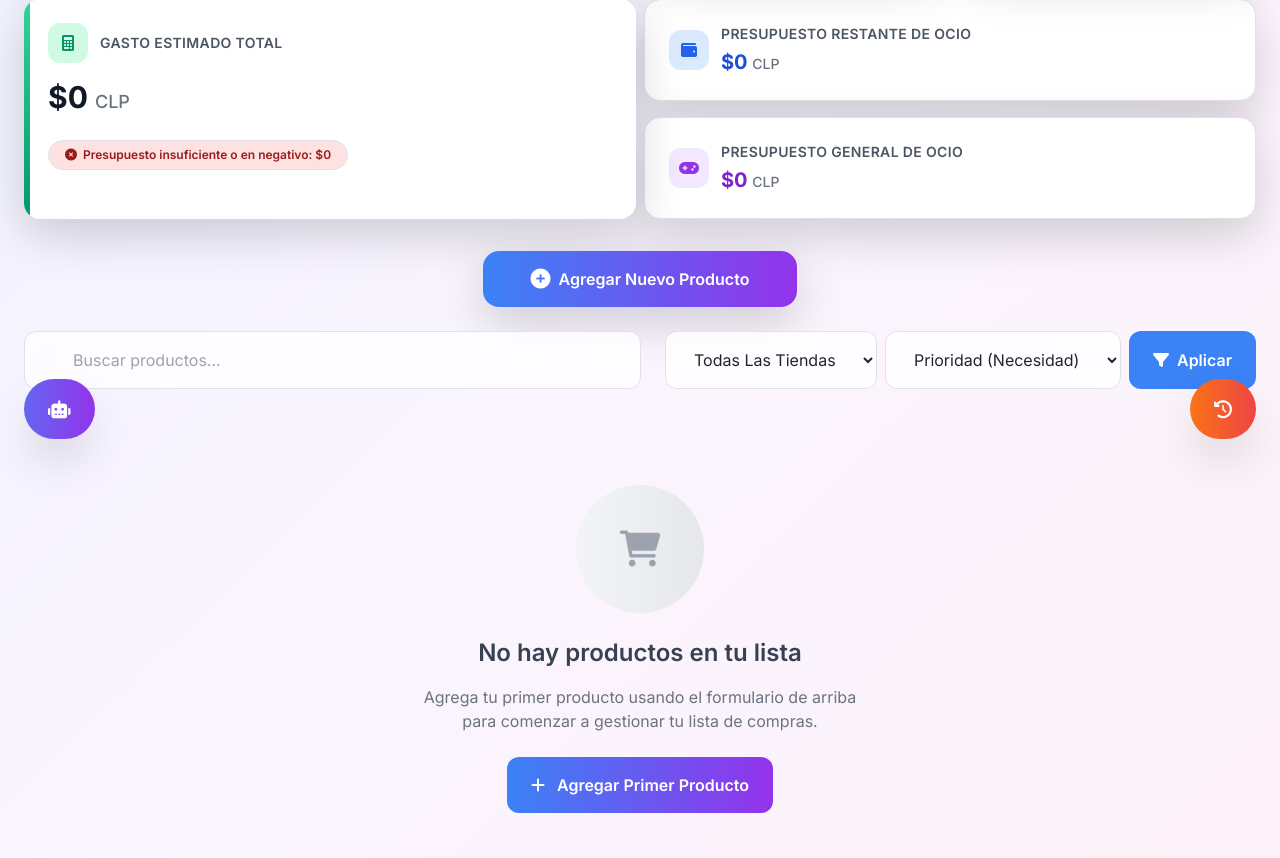
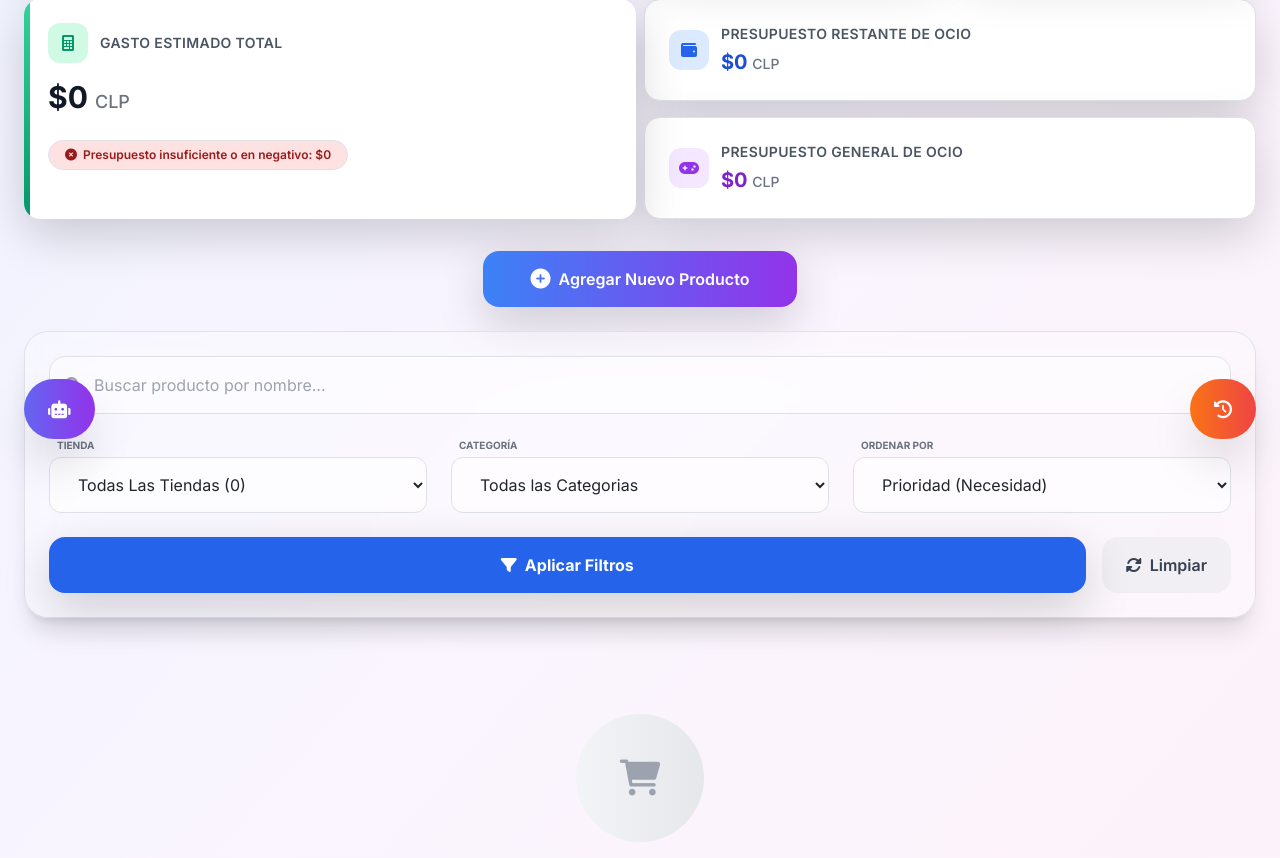
Before and after one commit to jeferson1754/lista_compras, a PHP site: page /index.php in a window 1280 px wide. Shown: the part 337-1195 px from the top of the page. Before the commit the page ends 1150 px from the top, so only its background shows below. Run offline with PHP 8.4, Linux system fonts and the light colour scheme; tables that the repository leaves empty or names only in its code hold one stand-in row (values such as "Sample post"); some libraries are stand-ins or nearby versions.

Commit message:
Se hacer filtro de categorias

```diff
--- a/index.php
+++ b/index.php
@@ -193,7 +193,7 @@ $queryParams = []; // For prepared statement parameter binding
 
 // Filter by name
 if (!empty($searchName)) {
-    $whereClauses[] = "name LIKE :search_name";
+    $whereClauses[] = "p.name LIKE :search_name";
     $queryParams[':search_name'] = '%' . $searchName . '%';
 }
 
@@ -267,8 +267,13 @@ if (!empty($whereClauses)) {
 $baseSql = "
 SELECT
     p.*,
+    p.name as name,
+    c.name AS category_name,
+    c.icon AS category_icon,
+    c.color AS category_color,
     COUNT(u.id) AS veces_usado
 FROM list_products p
+LEFT JOIN categories c ON p.category_id = c.id
 LEFT JOIN product_usages u ON u.product_id = p.id
 ";
 
@@ -316,7 +321,9 @@ $stmt_stores = $pdo->query("
 ");
 $existing_stores = $stmt_stores->fetchAll(PDO::FETCH_ASSOC); // Usamos FETCH_ASSOC para tener el nombre y el conteo
 
-
+// En tu consulta de categorías para el Select
+$stmt_cats = $pdo->query("SELECT * FROM categories ORDER BY name ASC");
+$categories = $stmt_cats->fetchAll(PDO::FETCH_ASSOC);
 
 ?>
 <!DOCTYPE html>
@@ -933,56 +940,83 @@ $existing_stores = $stmt_stores->fetchAll(PDO::FETCH_ASSOC); // Usamos FETCH_ASS
         </div>
 
 
-        <form method="GET" action="">
-            <div class="flex flex-col md:flex-row gap-4 mb-8">
-                <div class="flex-1">
-                    <div class="relative">
-                        <i class="fas fa-search absolute left-4 top-1/2 transform -translate-y-1/2 text-gray-400"></i>
-                        <input type="text" id="search-input" name="search_name"
-                            class="w-full pl-12 pr-4 py-3 bg-white/80 backdrop-blur-lg border border-white/20 rounded-xl focus:ring-4 focus:ring-blue-100 focus:border-blue-500 transition-all duration-300 placeholder-gray-400"
-                            placeholder="Buscar productos..."
-                            value="<?php echo htmlspecialchars($searchName); ?>">
-                    </div>
-                </div>
-                <div class="flex flex-wrap gap-2">
-
+
+
+
+        <form method="GET" action="" class="mb-8 space-y-4">
+            <div class="bg-white/30 backdrop-blur-md p-6 rounded-3xl border border-white/20 shadow-xl">
+
+                <div class="relative mb-4">
+                    <div class="absolute inset-y-0 left-0 pl-4 flex items-center pointer-events-none">
+                        <i class="fas fa-search text-gray-400"></i>
+                    </div>
+                    <input type="text" name="search_name" value="<?php echo htmlspecialchars($searchName); ?>"
+                        placeholder="Buscar producto por nombre..."
+                        class="w-full pl-11 pr-4 py-3 bg-white/50 border border-white/30 rounded-2xl focus:ring-4 focus:ring-blue-100 focus:border-blue-400 focus:bg-white transition-all duration-300">
+                </div>
+
+                <div class="grid grid-cols-1 md:grid-cols-3 gap-4">
+
+                    <div class="flex flex-col">
+                        <label class="text-[10px] uppercase font-bold text-gray-500 mb-1 ml-2">Tienda</label>
                         <select name="store"
-                        class="px-4 py-3 bg-white/80 backdrop-blur-lg border border-white/20 rounded-xl focus:ring-4 focus:ring-blue-100 focus:border-blue-500 transition-all duration-300 capitalize">
-                        <option value="">Todas las tiendas</option>
-
+                            class="px-4 py-3 bg-white/60 border border-white/30 rounded-xl focus:ring-4 focus:ring-blue-100 transition-all cursor-pointer capitalize">
+                            <option value="">Todas las tiendas (<?php echo $totalProducts; ?>)</option>
                             <?php foreach ($existing_stores as $row):
                                 $store = $row['store_name'];
                                 $count = $row['total'];
-                            if (empty($store)) continue;
-
-                            // Limpiar el nombre para mostrar (ej: amazon.com -> Amazon)
                                 $display_name = ucfirst(explode('.', $store)[0]);
                             ?>
-                            <option value="<?php echo htmlspecialchars($store); ?>"
-                                <?php echo (isset($_GET['store']) && $_GET['store'] === $store) ? 'selected' : ''; ?>>
+                                <option value="<?php echo htmlspecialchars($store); ?>" <?php echo ($storeFilter === $store) ? 'selected' : ''; ?>>
                                     <?php echo $display_name . " (" . $count . ")"; ?>
                                 </option>
                             <?php endforeach; ?>
                         </select>
-
-                    <select id="sort-select" name="sort_by"
-                        class="px-4 py-3 bg-white/80 backdrop-blur-lg border border-white/20 rounded-xl focus:ring-4 focus:ring-blue-100 focus:border-blue-500 transition-all duration-300">
+                    </div>
+
+                    <div class="flex flex-col">
+                        <label class="text-[10px] uppercase font-bold text-gray-500 mb-1 ml-2">Categoría</label>
+                        <select name="category_id"
+                            class="px-4 py-3 bg-white/60 border border-white/30 rounded-xl focus:ring-4 focus:ring-blue-100 transition-all cursor-pointer">
+                            <option value="0">Todas las Categorias</option>
+                            <?php
+                            // Asumiendo que tienes una variable $categories con la lista de la DB
+                            foreach ($categories as $cat): ?>
+                                <option value="<?php echo $cat['id']; ?>" <?php echo ($categoryId == $cat['id']) ? 'selected' : ''; ?>>
+                                    <?php echo htmlspecialchars($cat['name']); ?>
+                                </option>
+                            <?php endforeach; ?>
+                        </select>
+                    </div>
+
+                    <div class="flex flex-col">
+                        <label class="text-[10px] uppercase font-bold text-gray-500 mb-1 ml-2">Ordenar por</label>
+                        <select name="sort_by"
+                            class="px-4 py-3 bg-white/60 border border-white/30 rounded-xl focus:ring-4 focus:ring-blue-100 transition-all cursor-pointer">
                             <option value="necessity_level-desc" <?php echo ($sortBy === 'necessity_level-desc') ? 'selected' : ''; ?>>Prioridad (Necesidad)</option>
-
                             <option value="created_at-desc" <?php echo ($sortBy === 'created_at-desc') ? 'selected' : ''; ?>>Más Reciente</option>
                             <option value="use" <?php echo ($sortBy === 'use') ? 'selected' : ''; ?>>Falta Uso</option>
                             <option value="name-asc" <?php echo ($sortBy === 'name-asc') ? 'selected' : ''; ?>>Nombre A-Z</option>
-                        <option value="name-desc" <?php echo ($sortBy === 'name-desc') ? 'selected' : ''; ?>>Nombre Z-A</option>
                             <option value="price-asc" <?php echo ($sortBy === 'price-asc') ? 'selected' : ''; ?>>Precio Menor</option>
                             <option value="price-desc" <?php echo ($sortBy === 'price-desc') ? 'selected' : ''; ?>>Precio Mayor</option>
                         </select>
-
-                    <button type="submit" class="bg-blue-500 hover:bg-blue-600 text-white font-semibold py-3 px-6 rounded-xl transition-all duration-300 transform hover:scale-105">
-                        <i class="fas fa-filter mr-2"></i>Aplicar
+                    </div>
+                </div>
+
+                <div class="mt-6 flex flex-col sm:flex-row gap-3">
+                    <button type="submit"
+                        class="flex-1 bg-blue-600 hover:bg-blue-700 text-white font-bold py-3 px-6 rounded-2xl transition-all duration-300 transform hover:scale-[1.02] shadow-lg shadow-blue-200 flex items-center justify-center">
+                        <i class="fas fa-filter mr-2"></i> Aplicar Filtros
                     </button>
+
+                    <a href="index.php"
+                        class="px-6 py-3 bg-gray-200/50 hover:bg-gray-200 text-gray-700 font-semibold rounded-2xl transition-all text-center flex items-center justify-center">
+                        <i class="fas fa-sync-alt mr-2"></i> Limpiar
+                    </a>
                 </div>
             </div>
         </form>
+
 
 
 
@@ -1050,15 +1084,28 @@ $existing_stores = $stmt_stores->fetchAll(PDO::FETCH_ASSOC); // Usamos FETCH_ASS
                                         ?>
 
                                         <div class="flex flex-wrap items-center gap-2 mb-2">
+
+
                                             <a href="<?php echo htmlspecialchars($product['product_url']); ?>" target="_blank" class="hover:text-blue-600 transition-colors">
                                                 <h3 class="text-lg md:text-xl font-bold text-gray-900 leading-tight">
                                                     <?php echo htmlspecialchars($product['name']); ?>
                                                 </h3>
+
                                             </a>
+
+                                            <div class="flex flex-wrap items-center gap-2">
                                                 <span class="inline-flex items-center gap-1 px-2 py-0.5 rounded border text-[10px] font-bold uppercase tracking-wider <?php echo $store['color']; ?>">
                                                     <i class="fas <?php echo $store['icon']; ?>"></i>
                                                     <?php echo $store['name']; ?>
                                                 </span>
+
+                                                <?php if (!empty($product['category_name'])): ?>
+                                                    <span class="inline-flex items-center gap-1.5 px-2 py-0.5 rounded-md border text-[10px] font-bold uppercase <?php echo $product['category_color'] ?? 'bg-gray-50 text-gray-600 border-gray-100'; ?>">
+                                                        <i class="<?php echo $product['category_icon']; ?>"></i>
+                                                        <?php echo htmlspecialchars($product['category_name']); ?>
+                                                    </span>
+                                                <?php endif; ?>
+                                            </div>
                                         </div>
 
                                         <div class="flex flex-wrap gap-2 mb-3">
@@ -1182,12 +1229,24 @@ $existing_stores = $stmt_stores->fetchAll(PDO::FETCH_ASSOC); // Usamos FETCH_ASS
                                     $store = getStoreData($product['product_url']);
                                     ?>
 
-                                    <a href="<?php echo htmlspecialchars($product['product_url']); ?>" target="_blank" class="group">
-                                        <div class="inline-flex items-center gap-1 mb-2 px-2 py-0.5 rounded-full text-[10px] font-bold uppercase tracking-wider <?= $store['color'] ?>">
+
+                                    <div class="flex flex-wrap gap-1 mb-1">
+                                        <?php if (!empty($product['category_name'])): ?>
+                                            <span class="inline-flex items-center gap-1.5 px-2 py-0.5 rounded-md border text-[10px] font-bold uppercase <?php echo $product['category_color'] ?? 'bg-gray-50 text-gray-600 border-gray-100'; ?>">
+                                                <i class="<?php echo $product['category_icon']; ?>"></i>
+                                                <?php echo htmlspecialchars($product['category_name']); ?>
+                                            </span>
+                                        <?php endif; ?>
+
+                                        <div class="inline-flex items-center gap-1 px-2 py-0.5 rounded-full text-[10px] font-bold uppercase tracking-wider <?= $store['color'] ?>">
                                             <i class="fas <?= $store['icon'] ?>"></i>
                                             <?= $store['name'] ?>
                                         </div>
-
+                                    </div>
+
+
+
+                                    <a href="<?php echo htmlspecialchars($product['product_url']); ?>" target="_blank" class="group">
                                         <h3 class="text-base font-bold text-gray-800 group-hover:text-indigo-600 leading-tight mb-1 break-words transition-colors">
                                             <?php echo htmlspecialchars($product['name']); ?>
                                         </h3>
```
Lines whose indentation alone changed are shown as unchanged.
